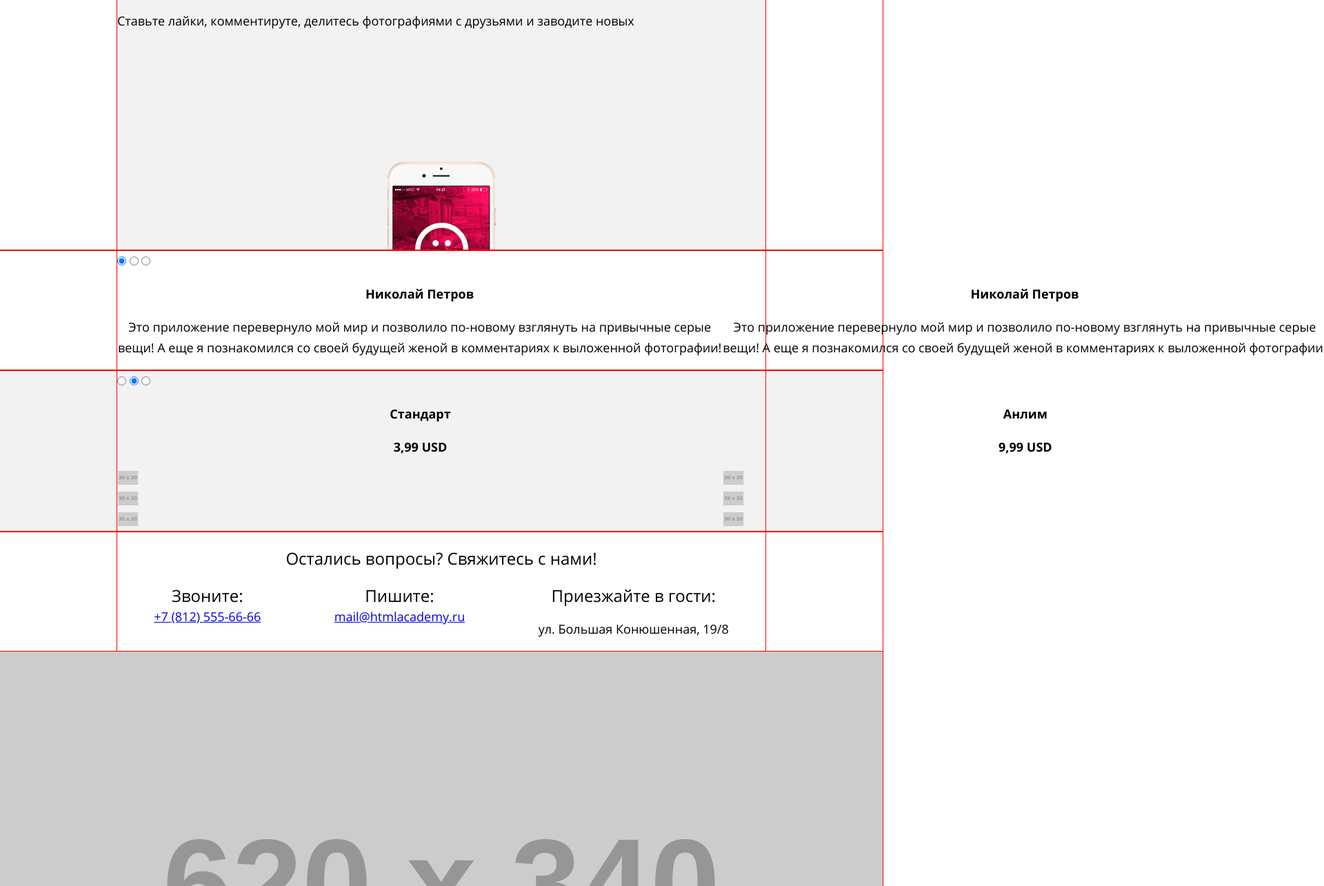
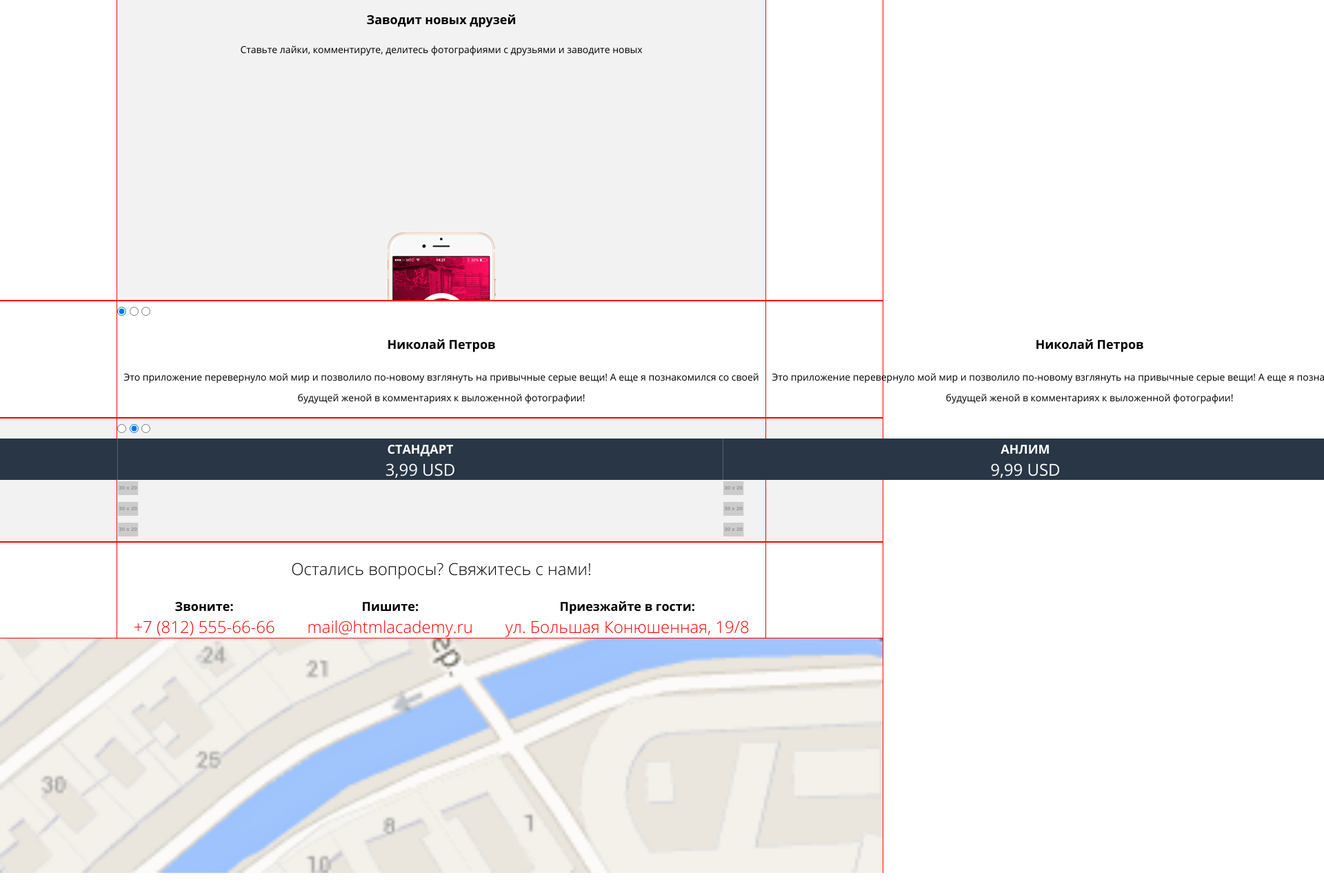
Before and after one commit to sidvlad/114050-pink, a website: page index.html in a window 1280 px wide. Shown: the part 1045-2330 px from the top of the page at 69% size, 1920 px wide, since content can reach past the window. Drawn offline with nearby package versions, Linux system fonts and the light colour scheme; files that its build step writes are made by us from their sources; placeholder pictures from the web are drawn by us; files whose address does not match are found by name.

Commit message:
поправил шрифты и стили для них

```diff
--- a/index.html
+++ b/index.html
@@ -12,7 +12,7 @@
     <header class="main-header">
       <div class="wrapper">
         <div class="main-header__block">
-          <h1 class="main-header__block--title">Pink</h1>
+          <div class="main-header__block--logo"></div>
           <div class="main-header__block--menu"></div>
           <button class="main-header__toggle">
           <span class="main-header__hamburger">
@@ -155,15 +155,15 @@
         <p class="contacts__title">Остались вопросы? Свяжитесь с нами!</p>
         <ul class="contacts__info">
           <li class="contacts__item">
-            <div class="contacts__title">Звоните:</div>
+            <div class="contacts__data">Звоните:</div>
             <a class="contacts__phone" href="tel:78125556666">+7 (812) 555-66-66</a>
           </li>
           <li class="contacts__item">
-            <div class="contacts__title">Пишите:</div>
+            <div class="contacts__data">Пишите:</div>
             <a class="contacts__email" href="mailto:mail@htmlacademy.ru">mail@htmlacademy.ru</a>
           </li>
           <li class="contacts__item">
-            <div class="contacts__title">Приезжайте в гости:</div>
+            <div class="contacts__data">Приезжайте в гости:</div>
             <p class="contacts__address">ул. Большая Конюшенная, 19/8</p>
           </li>
         </ul>
--- a/sass/custom/contacts.scss
+++ b/sass/custom/contacts.scss
@@ -2,11 +2,28 @@
 	outline: 1px solid red;
 	display: flex;
 	flex-direction: column;
-}
+	text-align: center;
 
-.contacts__title {
-	font-size: 24px;
-	text-align: center;
+	&__title {
+		font-size: 24px;
+		font-weight: lighter;
+
+	}
+
+	&__data {
+		font-size: 18px;
+		font-weight: bold;
+	}
+
+	&__phone,
+	&__email,
+	&__address {
+		text-decoration: none;
+		font-size: 24px;
+		font-weight: lighter;
+		color: #ff0000;
+		margin: 0;
+	}
 }
 
 .contacts__info {
--- a/sass/custom/header.scss
+++ b/sass/custom/header.scss
@@ -3,7 +3,7 @@
 	display: flex;
 	flex-direction: column;
 	background-repeat: no-repeat;
-  	background-size: cover;
+  background-size: cover;
 
 	&__block {
   	display: flex;
@@ -12,9 +12,25 @@
   	justify-content: space-between;
   }
 
-   &__block--title {
-   	color: #fff;
-   }
+  &__block--logo {
+    width: 100px;
+    height: 30px;
+    background-image: url("../img/logo-pink-white-mobile.svg");
+    background-repeat: no-repeat;
+    background-size: cover;
+
+    @include mobile {
+      width: 100px;
+      height: 30px;
+      background-image: url("../img/logo-pink-white-mobile.svg");
+    }
+
+    @include tablet {
+      width: 100px;
+      height: 30px;
+      background-image: url("../img/logo-pink-white-mobile.svg");
+    }
+  }
 
 	&__toggle {
   	width: 60px;
@@ -24,6 +40,8 @@
   &__text {
     text-align: center;
     color: #fff;
+    font-weight: lighter;
+    font-size: 24px;
   }
 
   	@include mobile {
--- a/sass/custom/info.scss
+++ b/sass/custom/info.scss
@@ -15,6 +15,7 @@
 	&-text {
 		font-size: 24px;
 		text-align: center;
+		font-weight: lighter;
 	}
 }
 
@@ -26,7 +27,7 @@
 	@include mobile {
 		background: #f2f2f2 url("../img/iphone-screen-mobile.png");
 		background-repeat: no-repeat;
-  		background-position: center 460px;
+  		background-position: center 570px;
   	}
 
   	@include tablet {
@@ -42,12 +43,10 @@
 		text-align: center;
 	}
 
-	&-title p {
+	&-item {
 		font-size: 14px;
-	}
-
-	&-title p {
-		font-size: 14px;
+		text-align: center;
+		margin-bottom: 35px;
 	}
 }
 
--- a/sass/custom/intro.scss
+++ b/sass/custom/intro.scss
@@ -12,7 +12,7 @@
 		font-size: 18px;
 		text-decoration: none;
 		border: 2px solid #fff;
-		padding: 10px;
+		padding: 10px 35px 10px 35px;
 		border-radius: 50px;
 	}
 }
@@ -34,8 +34,8 @@
 	}
 
 	&__text {
-		color: #999;
-		font-style: 14px;
-		font-weight: normal;
+		color: #f2f2f2;
+		font-size: 14px;
+		font-weight: lighter;
 	}
 }
--- a/sass/custom/map.scss
+++ b/sass/custom/map.scss
@@ -1,18 +1,18 @@
 .map {
   width: 100%;
 	height: 500px;
-  background-image: url("http://placehold.it/940x500");
+  background-image: url("../img/bg-map.png");
   background-repeat: no-repeat;
   background-size: cover;
   outline: 1px solid red;
 
   @include mobile {
     height: 200px;
-    background-image: url("http://placehold.it/320x200");
+    background-image: url("../img/bg-map.png");
   }
 
   @include tablet {
     height: 340px;
-    background-image: url("http://placehold.it/620x340");
+    background-image: url("../img/bg-map.png");
   }
 }
--- a/sass/custom/post-photo.scss
+++ b/sass/custom/post-photo.scss
@@ -1,21 +1,25 @@
 .post-photo {
 	outline: 1px solid red;
+
+  & > .wrapper {
+    background-color: #f2f2f2;
+  }
 
 	&__photo--panorama {
 		width: 100%;
     	height: 500px;
-  		background-image: url("http://placehold.it/940x500");
+  		background-image: url("../img/panorama-mobile.jpg");
   		background-repeat: no-repeat;
   		background-size: cover;
 
   		@include mobile {
     		height: 200px;
-    		background-image: url("http://placehold.it/320x140");
+    		background-image: url("../img/panorama-mobile.jpg");
   		}
 
   		@include tablet {
    			height: 340px;
-    		background-image: url("http://placehold.it/620x340");
+    		background-image: url("../img/panorama-mobile.jpg");
   		}
 	}
 
--- a/sass/custom/slider-price.scss
+++ b/sass/custom/slider-price.scss
@@ -3,6 +3,25 @@
 	display: flex;
 	flex-direction: column;
   background-color: #f2f2f2;
+
+  &__name {
+    background-color: #283645;
+    color: #fff;
+    padding: 0;
+    margin: 0;
+    font-size: 18px;
+    font-weight: bold;
+    text-transform: uppercase;
+  }
+
+  &__cost {
+    background-color: #283645;
+    color: #fff;
+    padding: 0;
+    margin: 0;
+    font-size: 24px;
+    font-weight: lighter;
+  }
 
   &__table {
 
@@ -23,7 +42,6 @@
   }
 }
 
-
 .slider-price__control {
   @include mobile {
     &[id="slider-control-1"]:checked ~ .slider-price__table  {
--- a/sass/custom/slider-reviews.scss
+++ b/sass/custom/slider-reviews.scss
@@ -5,17 +5,18 @@
 
   &__name {
     font-weight: bold;
-    font-style: 18px;
+    font-size: 18px;
   }
 
   &__text {
     font-weight: normal;
+    font-size: 14px;
   }
 
   &__table {
 
     @include mobile {
-      width: 280%;
+      width: 300%;
       transition: all 0.2s ease-in-out;
 
       &__element {
@@ -32,11 +33,11 @@
     }
 
     &[id="slider-review-control-2"]:checked ~ .slider-review__table  {
-      transform: translateX(-33.3%);
+      transform: translateX(-280px);
     }
 
     &[id="slider-review-control-3"]:checked ~ .slider-review__table  {
-      transform: translateX(-66.6%);
+      transform: translateX(-560px);
     }
   }
 }
--- a/sass/global/fonts.scss
+++ b/sass/global/fonts.scss
@@ -1,8 +1,8 @@
 @font-face {
     font-family: "Open Sans";
     src:
-        url("../font/opensanslight.woff2") format("woff2"),
-        url("../font/opensanslight.woff") format("woff");
+        url("../fonts/opensanslight.woff2") format("woff2"),
+        url("../fonts/opensanslight.woff") format("woff");
     font-weight: 300;
     font-style: lighter;
 }
@@ -10,8 +10,8 @@
 @font-face {
     font-family: "Open Sans";
     src:
-        url("../font/opensans.woff2") format("woff2"),
-        url("../font/opensans.woff") format("woff");
+        url("../fonts/opensans.woff2") format("woff2"),
+        url("../fonts/opensans.woff") format("woff");
     font-weight: 400;
     font-style: normal;
 }
@@ -19,8 +19,8 @@
 @font-face {
     font-family: "Open Sans";
     src:
-        url("../font/opensansbold.woff2") format("woff2"),
-        url("../font/opensansbold.woff") format("woff");
+        url("../fonts/opensansbold.woff2") format("woff2"),
+        url("../fonts/opensansbold.woff") format("woff");
     font-weight: 700;
     font-style: bold;
 
```
Also changed, not shown: form.html (+1 -1 lines), photo.html (+1 -1 lines).
